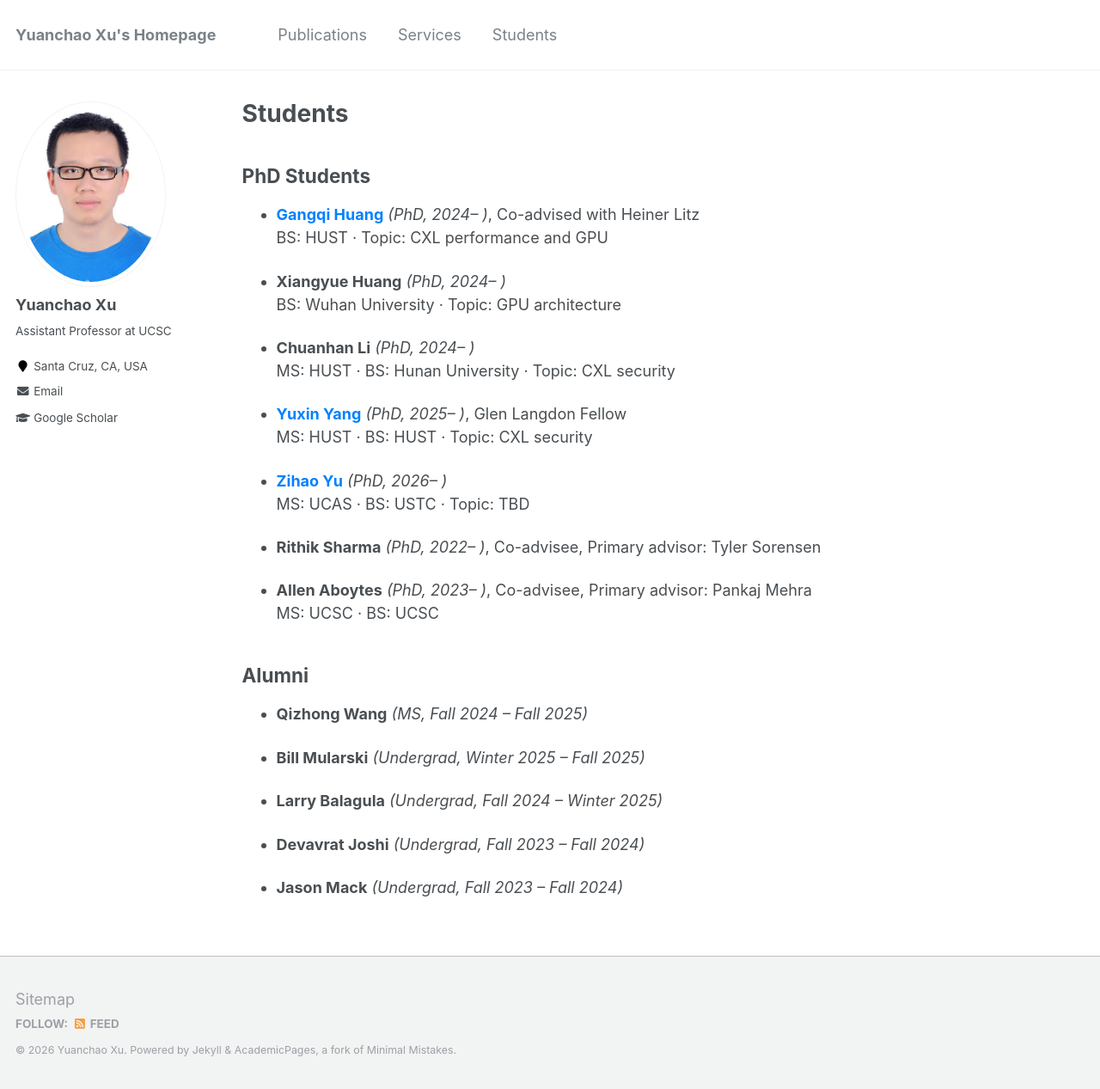
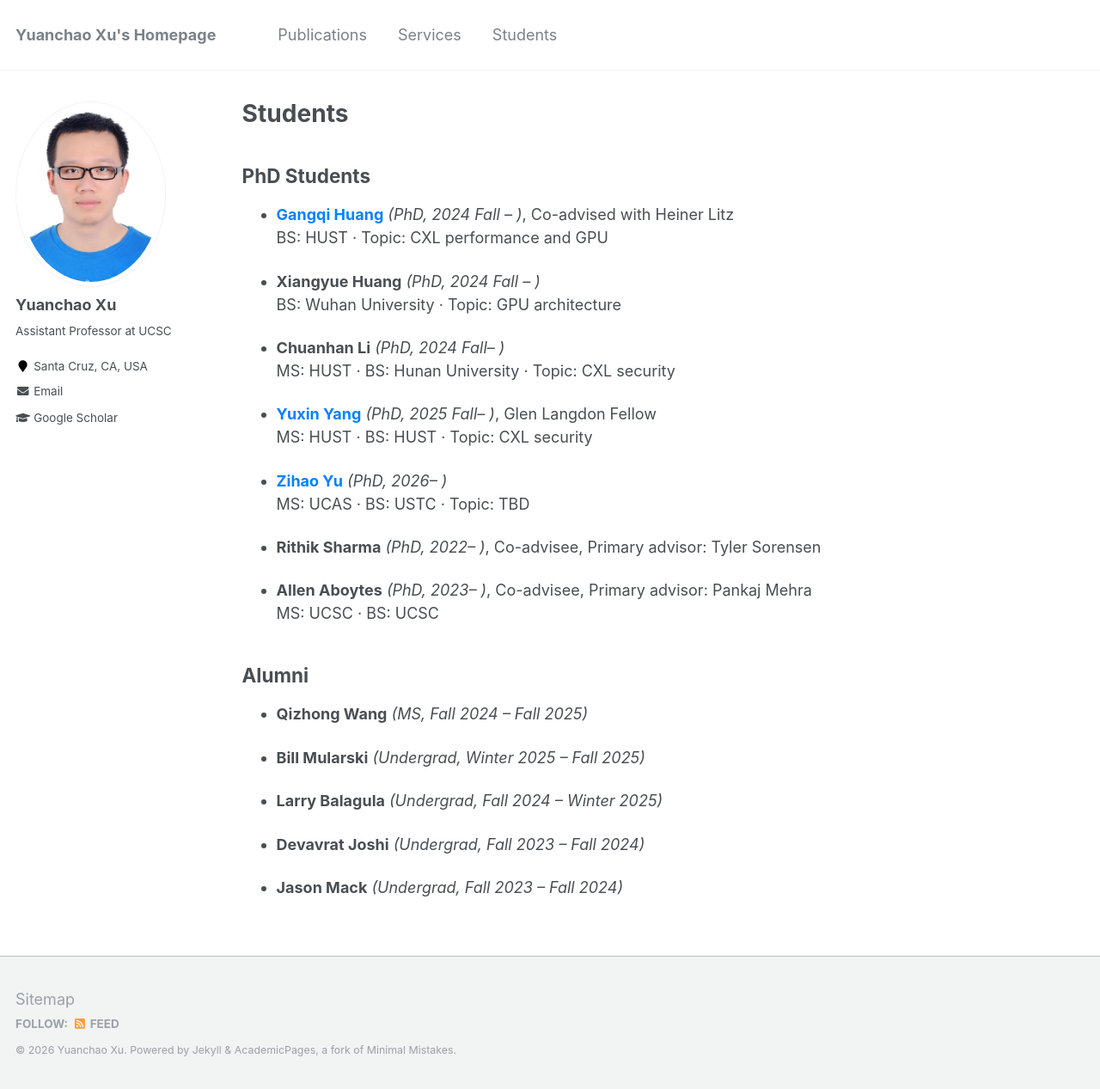
Before and after one commit to yuanchaoxu6/yuanchaoxu6.github.io, a Jekyll site: the page built from _pages/students.md, in a window 1280 px wide and 1267 px high. Shown: the whole window at 86% size. Built offline with Jekyll 4.4.1, drawn with Linux system fonts in a browser that asks for light colours.

Commit message:
Update students.md

```diff
--- a/_pages/students.md
+++ b/_pages/students.md
@@ -7,16 +7,16 @@ author_profile: true
 
 ## PhD Students
 
-- <a href="https://ghuang14.github.io/" style="color:#0081ff; text-decoration:none;"><strong>Gangqi Huang</strong></a> *(PhD, 2024– )*, Co-advised with Heiner Litz
+- <a href="https://ghuang14.github.io/" style="color:#0081ff; text-decoration:none;"><strong>Gangqi Huang</strong></a> *(PhD, 2024 Fall – )*, Co-advised with Heiner Litz
   BS: HUST · Topic: CXL performance and GPU
 
-- **Xiangyue Huang** *(PhD, 2024– )*
+- **Xiangyue Huang** *(PhD, 2024 Fall – )*
   BS: Wuhan University · Topic: GPU architecture
 
-- **Chuanhan Li** *(PhD, 2024– )*
+- **Chuanhan Li** *(PhD, 2024 Fall– )*
   MS: HUST · BS: Hunan University · Topic: CXL security
 
-- <a href="https://yux20000304.github.io/" style="color:#0081ff; text-decoration:none;"><strong>Yuxin Yang</strong></a> *(PhD, 2025– )*, Glen Langdon Fellow
+- <a href="https://yux20000304.github.io/" style="color:#0081ff; text-decoration:none;"><strong>Yuxin Yang</strong></a> *(PhD, 2025 Fall– )*, Glen Langdon Fellow
   MS: HUST · BS: HUST · Topic: CXL security
 
 - <a href="https://crescentweiss.github.io/jerryyu7.github.io/" style="color:#0081ff; text-decoration:none;"><strong>Zihao Yu</strong></a> *(PhD, 2026– )*
```
